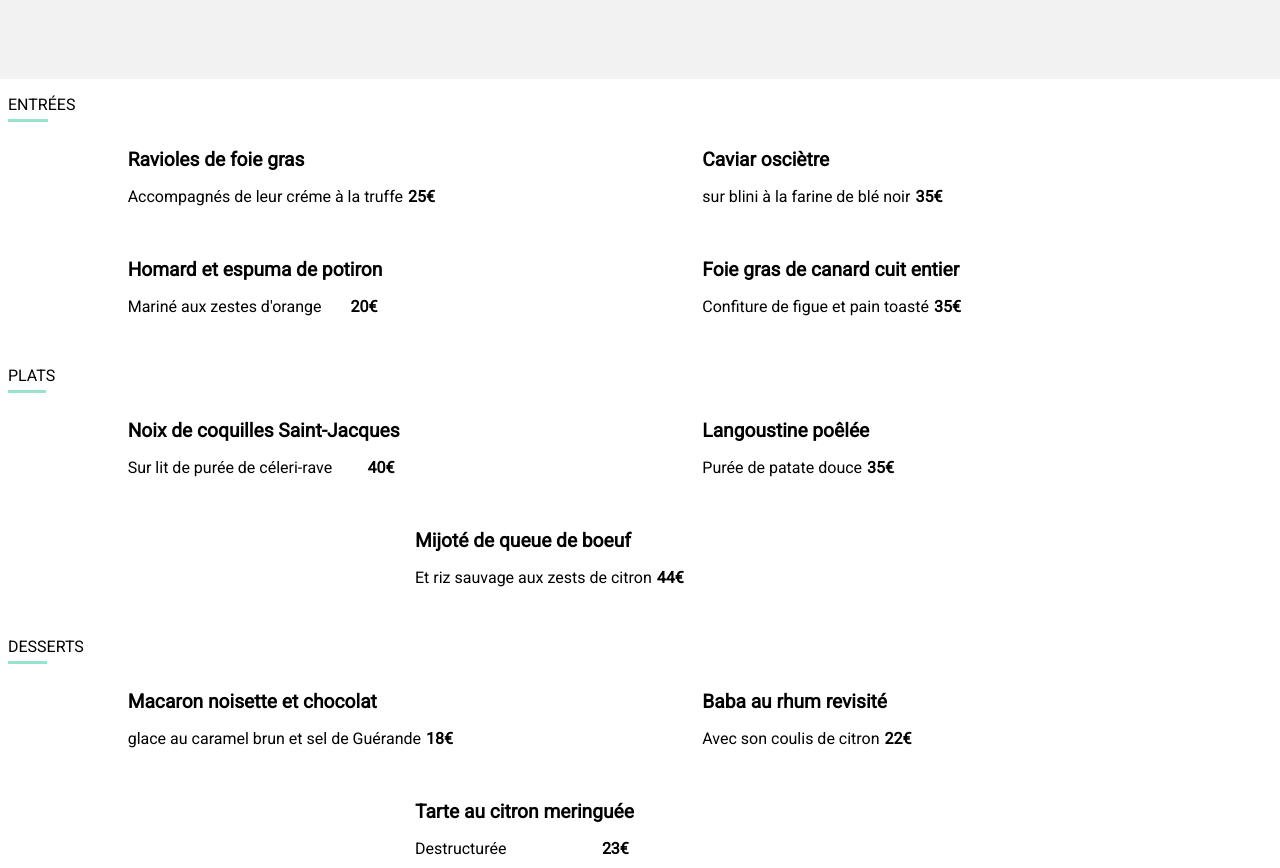
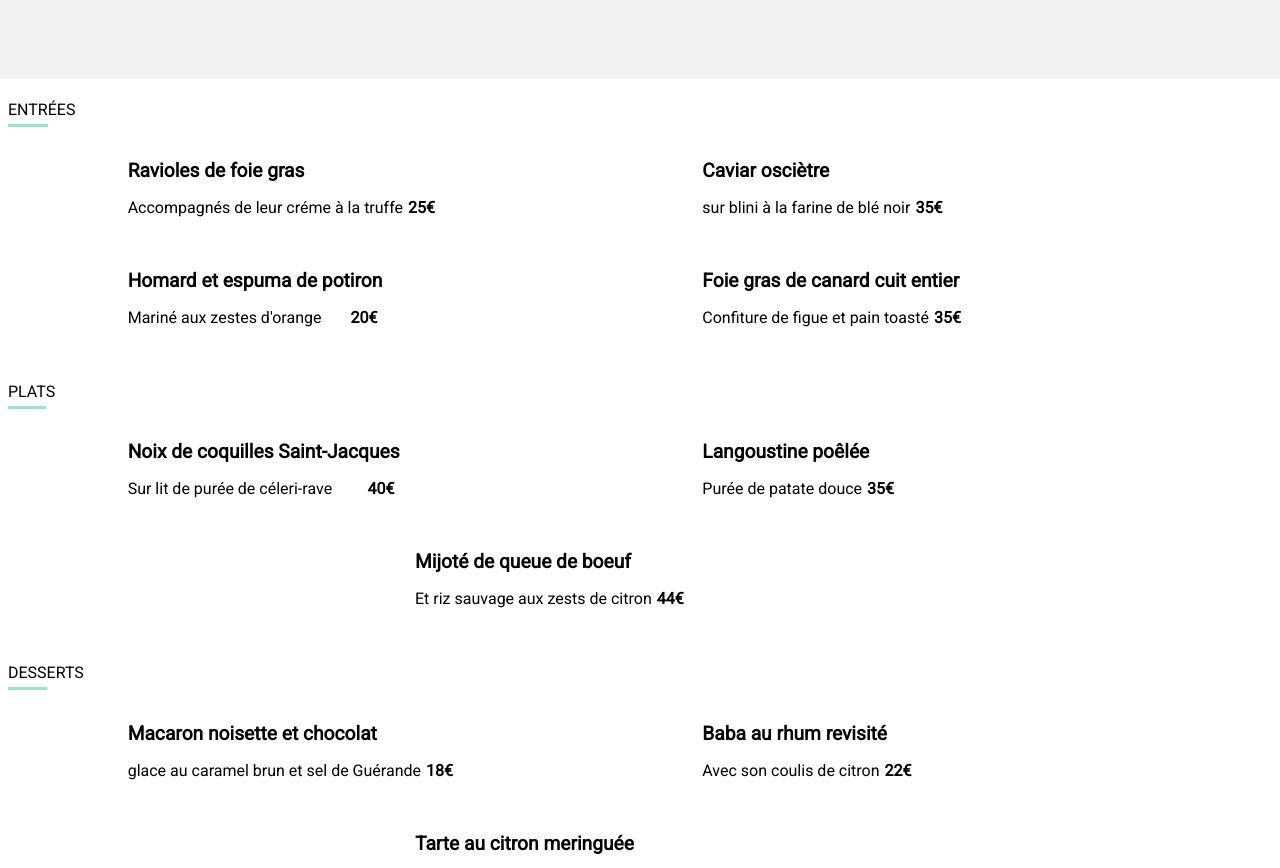
Before and after one commit to kmk1982/KatsiarynaKebaili_3_25092021, a website: page restaurants/La note_enchantée.html in a window 1280 px wide. Shown: the part 839-1707 px from the top of the page. Drawn offline with Linux system fonts and the light colour scheme; a web font is replaced by a local one.

Commit message:
correction HTML Note enchantée erreur W3C + image

```diff
--- a/restaurants/La note_enchantée.html
+++ b/restaurants/La note_enchantée.html
@@ -12,7 +12,7 @@
     </head>
     <body>
         <header>
-<!---------------------- En-tête ---------------------->
+<!--            En-tête         -->
           <div class="header">
             <form action="../../index.html">
               <button class="header__retour-acceuil" type="submit">
@@ -22,7 +22,7 @@
             <h1 class="header__titre_site">ohmyfood</h1>
           </div>
         </header>
-<!---------------------- Corps Principal ---------------------->
+<!--            Corps Principal      -->
     <main>
         <div class="background">
             <img src="../../images/restaurants/stil-u2Lp8tXIcjw-unsplash.jpg" alt="La note enchantée">
@@ -37,7 +37,7 @@
             </div>
             <section class="type_plats">
                 <div class="type_plats__titre">
-                <p><span>entr</span>ées</p>
+                    <h4><span>entr</span>ées</h4>
                 </div>
                 <div class="type_plats__liste">
                     <div class="plats">
@@ -92,7 +92,7 @@
             </section>
             <section class="type_plats">
                 <div class="type_plats__titre">
-                <p><span>plat</span>s</p>
+                    <h4><span>plat</span>s</h4>
                 </div>
                 <div class="type_plats__liste">
                     <div class="plats">
@@ -131,10 +131,11 @@
                             <i class="fas fa-check"></i>
                         </div>
                     </div>
+                </div>
             </section>
             <section class="type_plats">
                 <div class="type_plats__titre">
-                <p><span>dess</span>erts</p>
+                    <h4><span>dess</span>erts</h4>
                 </div>
                 <div class="type_plats__liste">
                     <div class="plats">
@@ -180,7 +181,7 @@
             <button class="bouton">Commander</button>
         </div>
     </main>
-<!---------------------- Pieds de page ---------------------->
+<!--            Pieds de page       -->
         <footer>
             <div>
                 <h1 class="titre_site">ohmyfood</h1>
--- a/sass/layout/_header.scss
+++ b/sass/layout/_header.scss
@@ -7,6 +7,8 @@ header{
     position: relative;
     z-index: 1;
     background-color: white;
+    margin: -0.5%;
+}
     &__titre_site{
         display:flex;
         width: 90%;
```
Also changed, not shown: images/restaurants/stil-u2Lp8tXIcjw-unsplash (1).jpg (deleted), 1 other file. Lines whose indentation alone changed are shown as unchanged.
